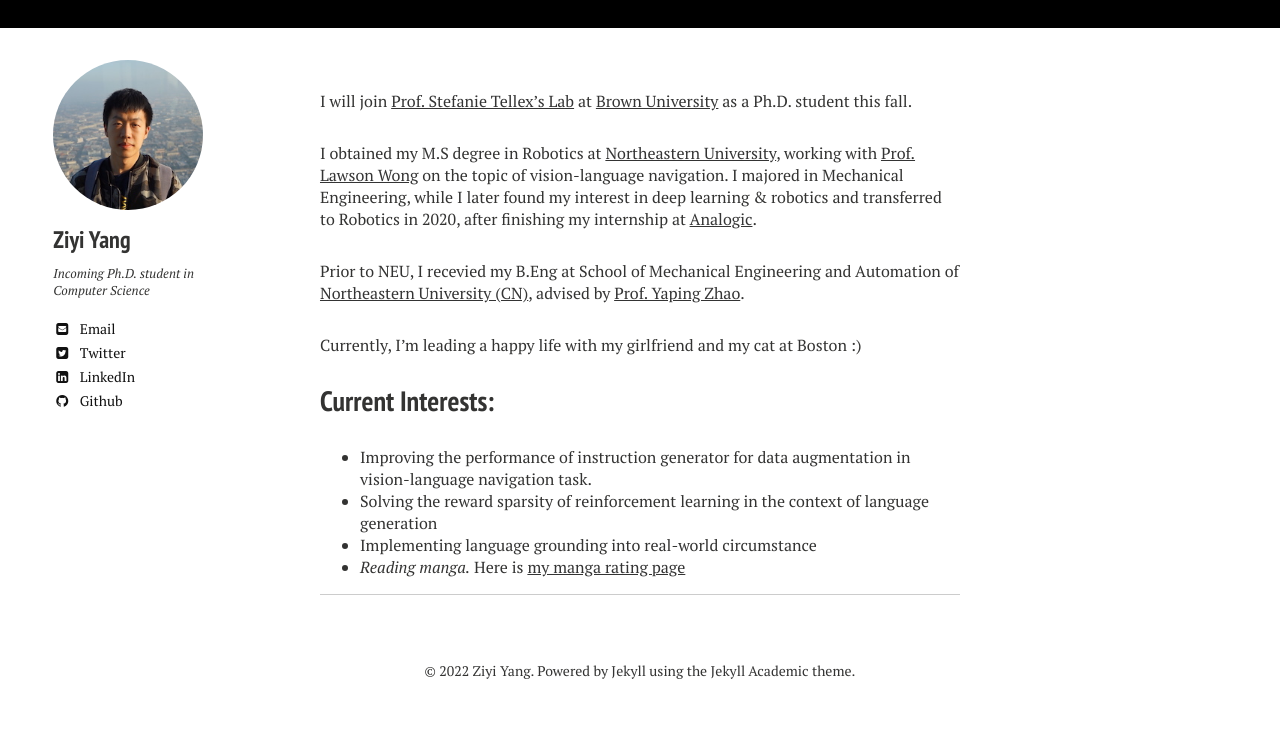
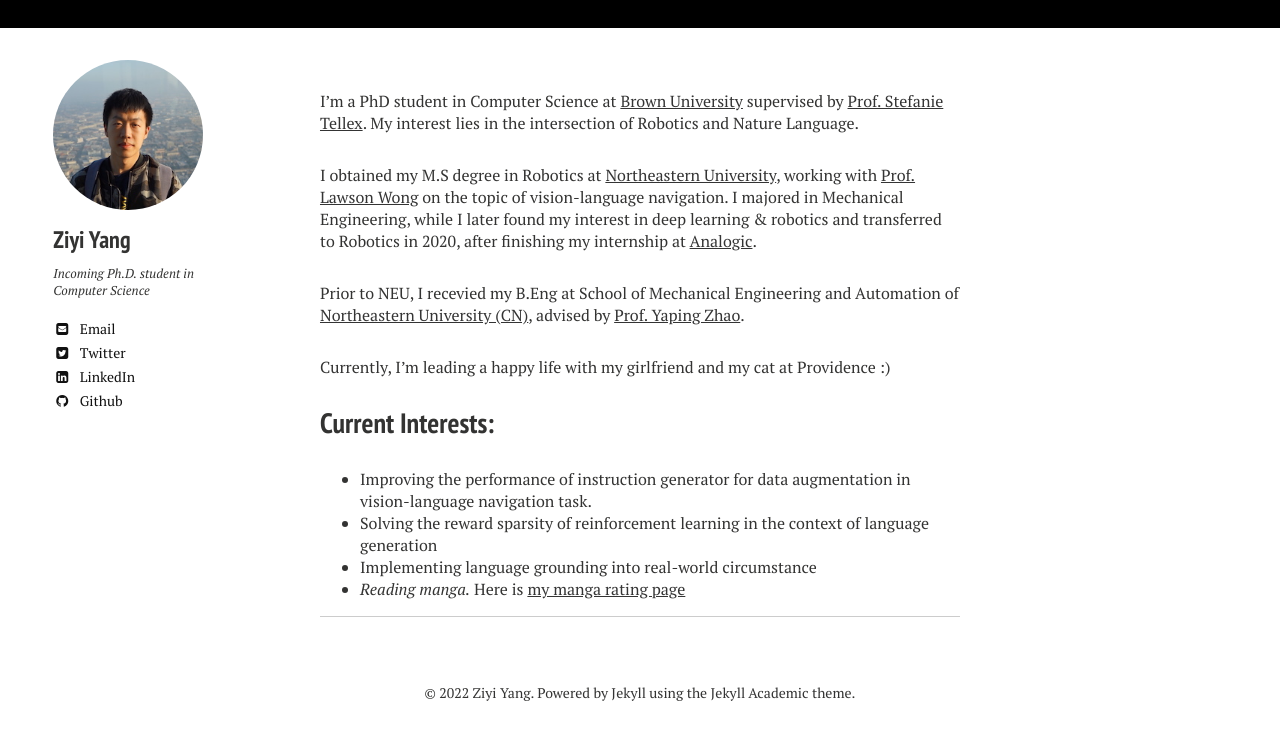
Before and after one commit to YzyLmc/YzyLmc.github.io, a Jekyll site: the page built from docs/index.md, in a window 1280 px wide, cut to the strip 104-844 px from the top of the page. Built offline with Jekyll 4.4.1, drawn with Linux system fonts in a browser that asks for light colours; nearby versions of some CDN libraries.

Commit message:
update 10/27

```diff
--- a/docs/index.md
+++ b/docs/index.md
@@ -4,13 +4,13 @@ excerpt: "About Me..."
 menutitle: Home
 menuorder: 1
 ---
-I will join [Prof. Stefanie Tellex's Lab](https://h2r.cs.brown.edu/people/) at [Brown University](https://www.brown.edu/) as a Ph.D. student this fall.
+I'm a PhD student in Computer Science at [Brown University](https://www.brown.edu/) supervised by [Prof. Stefanie Tellex](https://h2r.cs.brown.edu/people/). My interest lies in the intersection of Robotics and Nature Language.
 
 I obtained my M.S degree in Robotics at [Northeastern University](https://www.northeastern.edu/), working with [Prof. Lawson Wong](https://www.khoury.northeastern.edu/people/lawson-wong/) on the topic of vision-language navigation. I majored in Mechanical Engineering, while I later found my interest in deep learning & robotics and transferred to Robotics in 2020, after finishing my internship at [Analogic](https://www.analogic.com/).
 
 Prior to NEU, I recevied my B.Eng at School of Mechanical Engineering and Automation of [Northeastern University (CN)](http://english.neu.edu.cn/), advised by [Prof. Yaping Zhao](http://www.me.neu.edu.cn/2015/1105/c3344a55926/pagem.htm).
 
-Currently, I'm leading a happy life with my girlfriend and my cat at Boston :)
+Currently, I'm leading a happy life with my girlfriend and my cat at Providence :)
 ## Current Interests:
 
 - Improving the performance of instruction generator for data augmentation in vision-language navigation task.
```
Also changed, not shown: docs/resume.md (+6 -0 lines).
